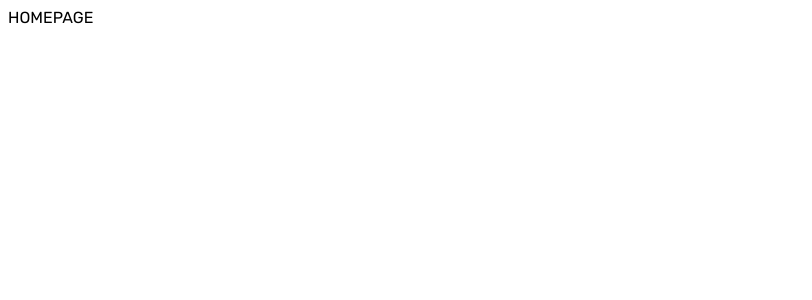
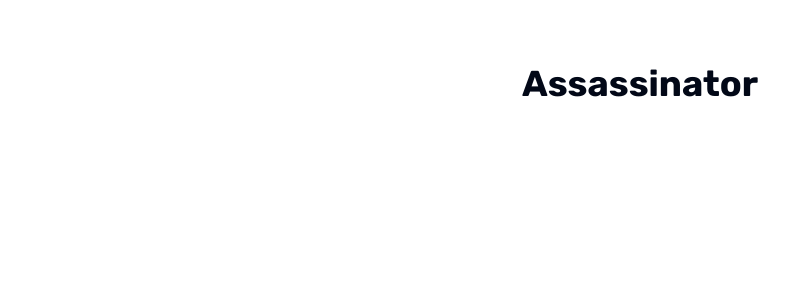
Before and after one commit to neinja007/Assassinator, a Next.js app: page / in a window 1280 px wide. Shown: the top 300 px of the page, without its empty margins (0-812 px from the left). Built offline with nearby package versions, Linux system fonts and the light colour scheme.

Commit message:
the app is not assassinator!

```diff
--- a/src/app/layout.tsx
+++ b/src/app/layout.tsx
@@ -1,12 +1,10 @@
-import type { Metadata } from 'next';
 import { Rubik } from 'next/font/google';
 import { Analytics } from '@vercel/analytics/react';
+import { metadata as appMetadata } from '@/data/metadata';
+import '@/app/globals.css';
 const rubik = Rubik({ subsets: ['latin'] });
 
-export const metadata: Metadata = {
-  title: 'Votinator',
-  description: 'Die #1 Plattform für Umfragen, Abstimmungen, und Quizzes.'
-};
+export const metadata = appMetadata;
 
 const RootLayout = ({
   children
@@ -16,8 +14,7 @@ const RootLayout = ({
   return (
     <html lang='en'>
       <body className={rubik.className}>
-        <div className='min-h-screen pb-16 pt-24'>
-          {/* <Navbar /> */}
+        <div className='min-h-screen pt-16'>
           <div className='container mx-auto'>{children}</div>
         </div>
       </body>
--- a/src/app/page.tsx
+++ b/src/app/page.tsx
@@ -1,3 +1,6 @@
+import { metadata } from '@/data/metadata';
+import '@/app/globals.css';
+
 export default function Home() {
-	return <div>HOMEPAGE</div>;
+  return <h1 className='text-center text-4xl font-bold'>{metadata.title}</h1>;
 }
--- /dev/null
+++ b/src/data/metadata.ts
@@ -0,0 +1,5 @@
+export const metadata = {
+  title: 'Assassinator',
+  description:
+    'Assassinate your opponents in this thrilling game of strategy and deduction. They will bleed and suffer, and their days will be darker than their nights.'
+};
```
Also changed, not shown: src/app/manifest.json (deleted).
